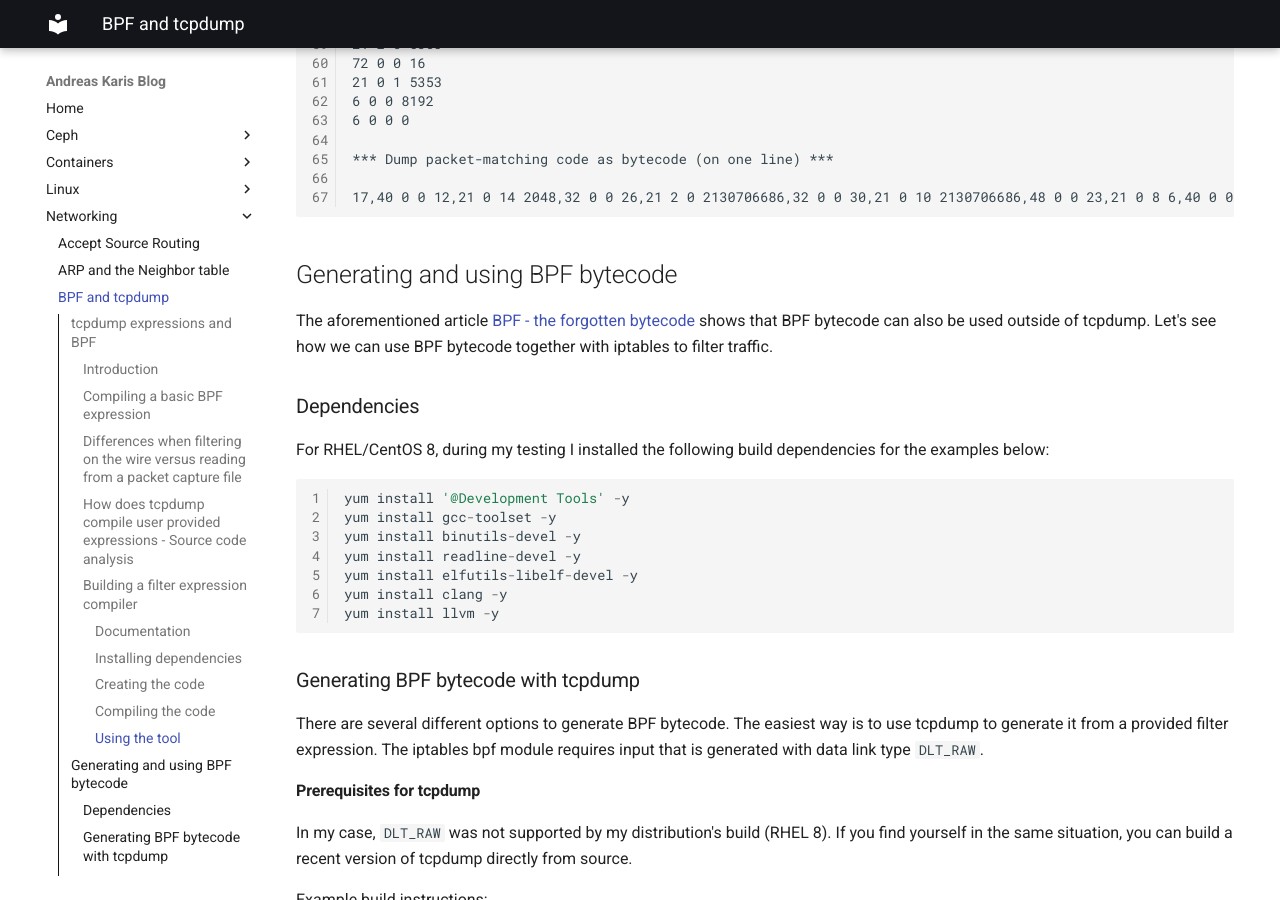
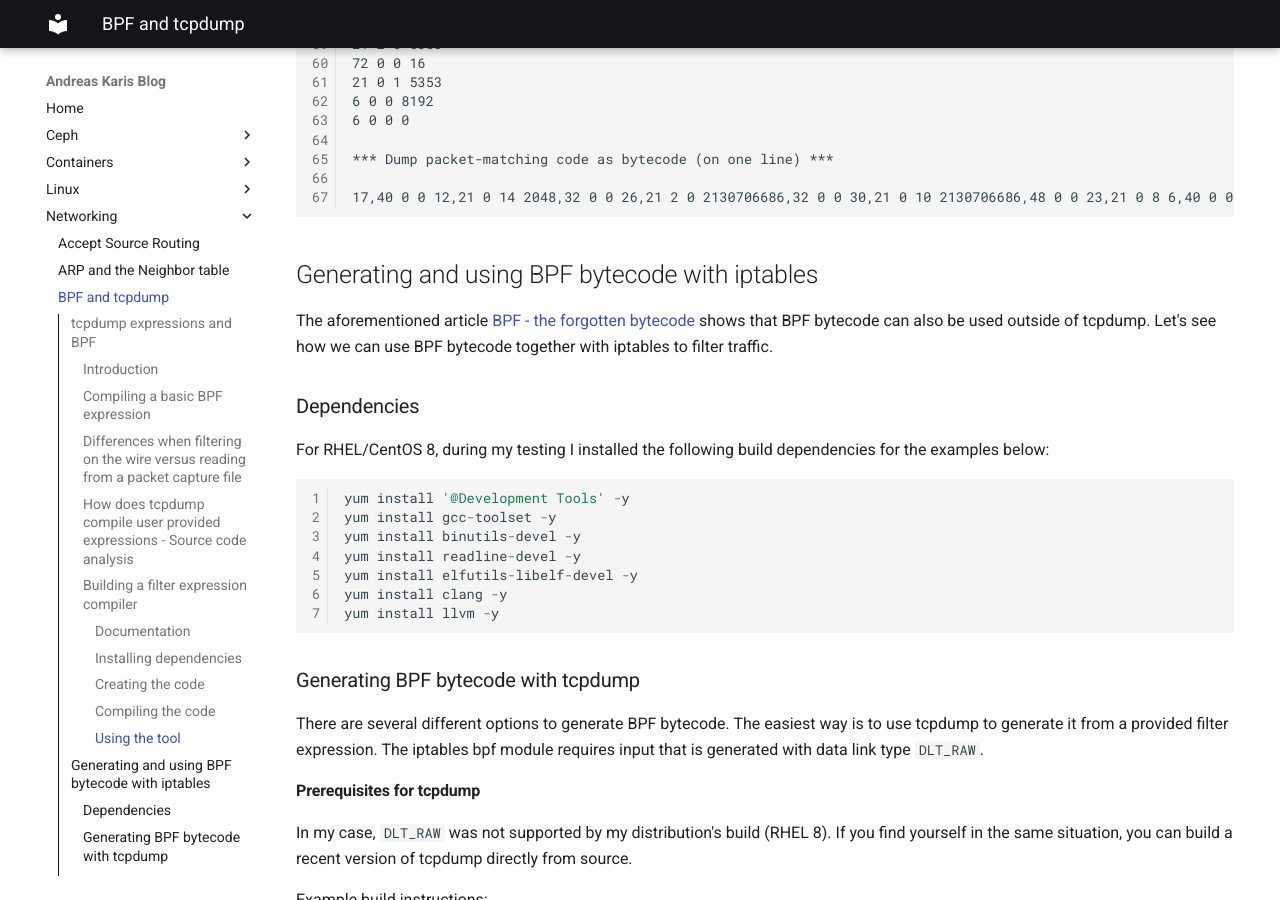
Before and after one commit to andreaskaris/blog, an MkDocs documentation site: the page built from docs/networking/bpf-and-tcpdump.md, in a window 1280 px wide and 900 px high, scrolled down 10961 px. Built offline with MkDocs 1.6.1 and Material for MkDocs 9.7.7, drawn with Linux system fonts in a browser that asks for light colours.

Commit message:
bpf-tcpdump-fix-part-13
Signed-off-by: Andreas Karis <ak.karis@gmail.com>

```diff
--- a/docs/networking/bpf-and-tcpdump.md
+++ b/docs/networking/bpf-and-tcpdump.md
@@ -525,7 +525,7 @@ Compiling expression 'host 127.0.0.254 and tcp and port 5353'
 17,40 0 0 12,21 0 14 2048,32 0 0 26,21 2 0 2130706686,32 0 0 30,21 0 10 2130706686,48 0 0 23,21 0 8 6,40 0 0 20,69 6 0 8191,177 0 0 14,72 0 0 14,21 2 0 5353,72 0 0 16,21 0 1 5353,6 0 0 8192,6 0 0 0
 ~~~
 
-## Generating and using BPF bytecode
+## Generating and using BPF bytecode with iptables
 
 The aforementioned article [BPF - the forgotten bytecode](https://blog.cloudflare.com/bpf-the-forgotten-bytecode/){target=_blank} shows that BPF bytecode can also be used outside of tcpdump. Let's see how we can use BPF bytecode together with iptables to filter traffic.
 
```
